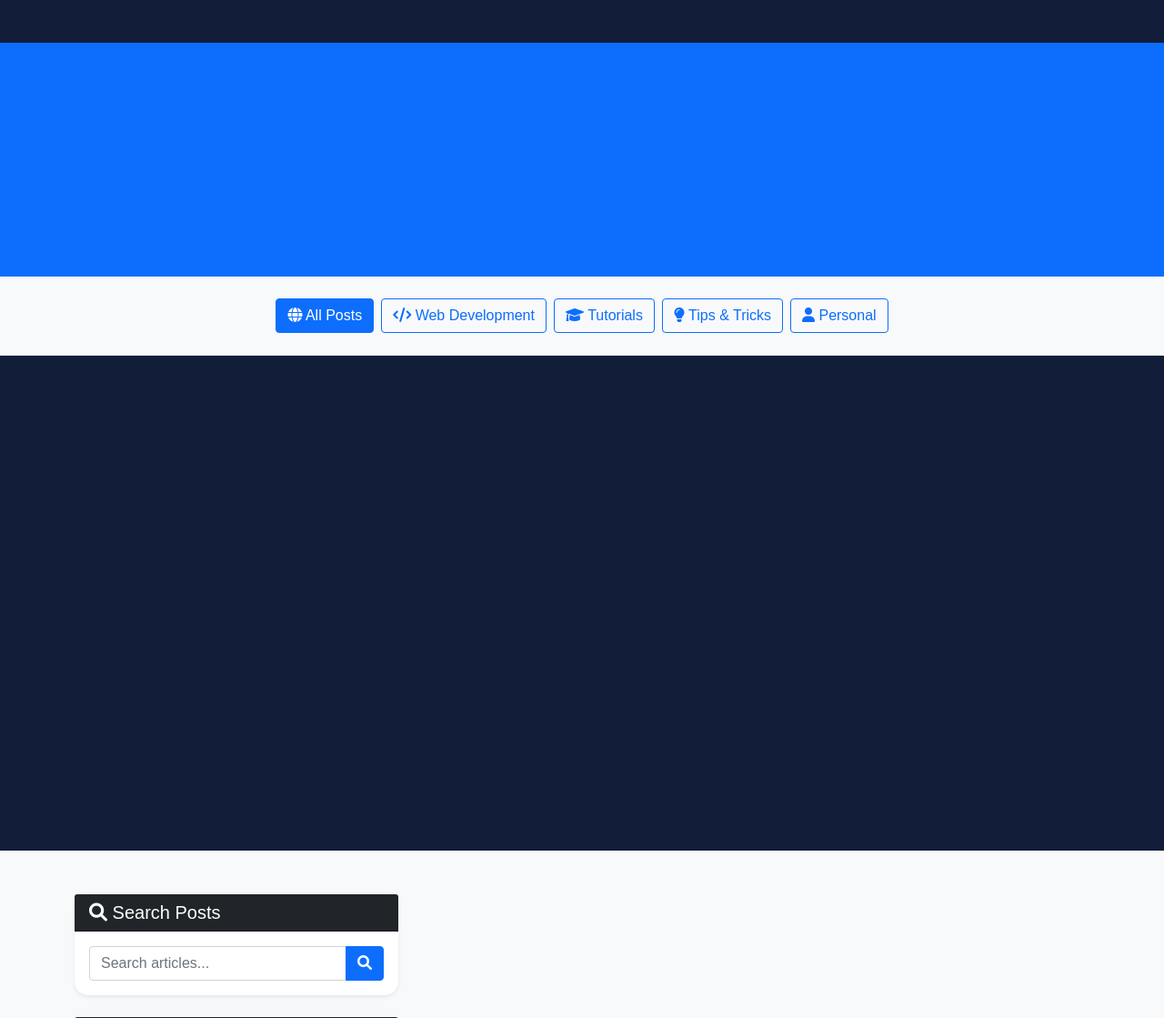
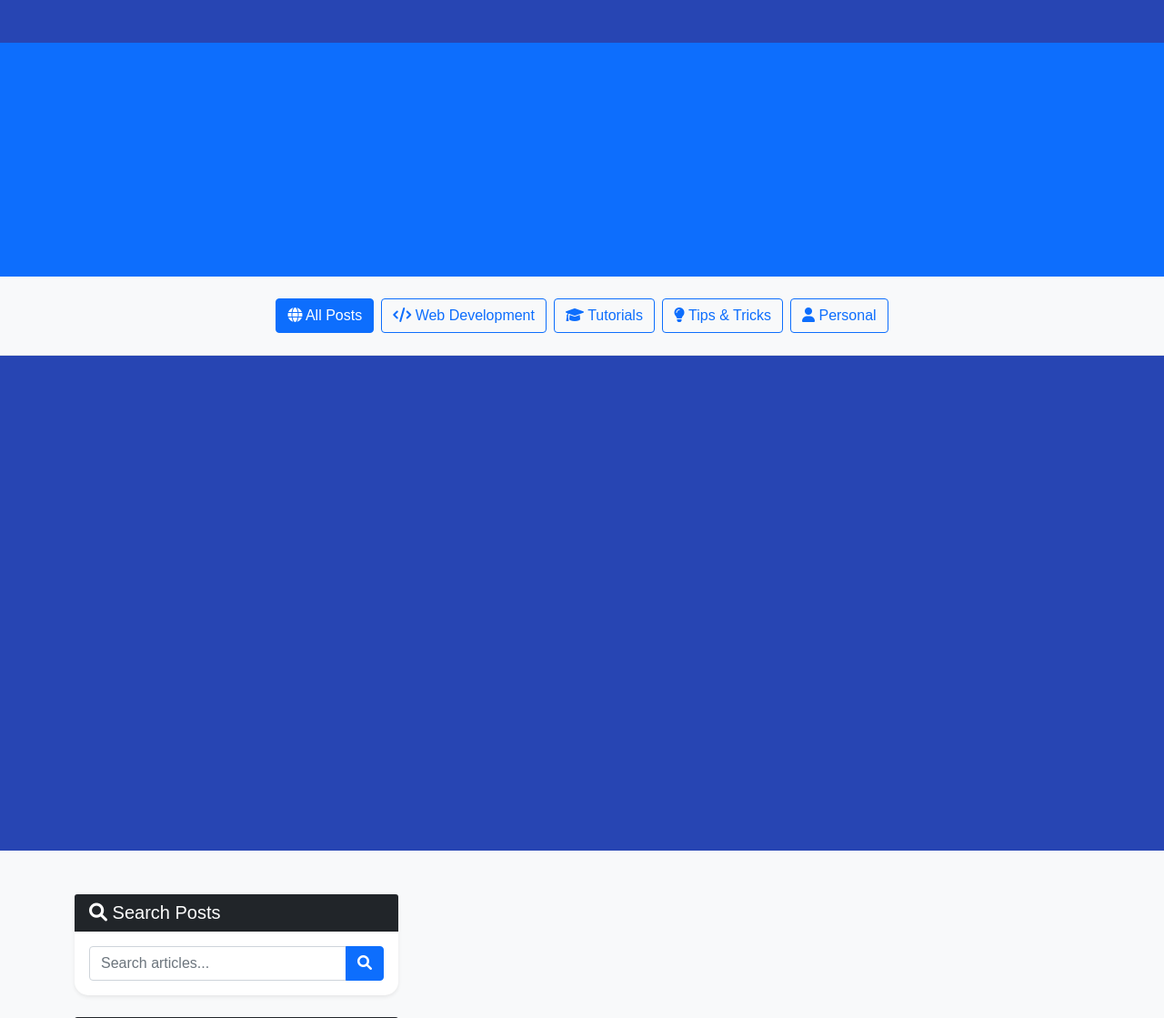
Before and after one commit to uttamkumar95446-bot/TheGranito, a Flask app: page /blog in a window 1280 px wide. Shown: the part 66-1185 px from the top of the page at 91% size. Run offline with Flask 3, Linux system fonts and the light colour scheme.

Commit message:
Change background color to #2745b3
Signed-off-by: Uttam Kumar <uttamkumar95446@gmail.com>

```diff
--- a/static/css/style.css
+++ b/static/css/style.css
@@ -1,6 +1,6 @@
 body {
   font-family: 'Poppins', sans-serif;
-  background-color: #121D3A;
+  background-color: #2745b3;
   color: #fff;
   margin: 0;
   padding: 0;
```
